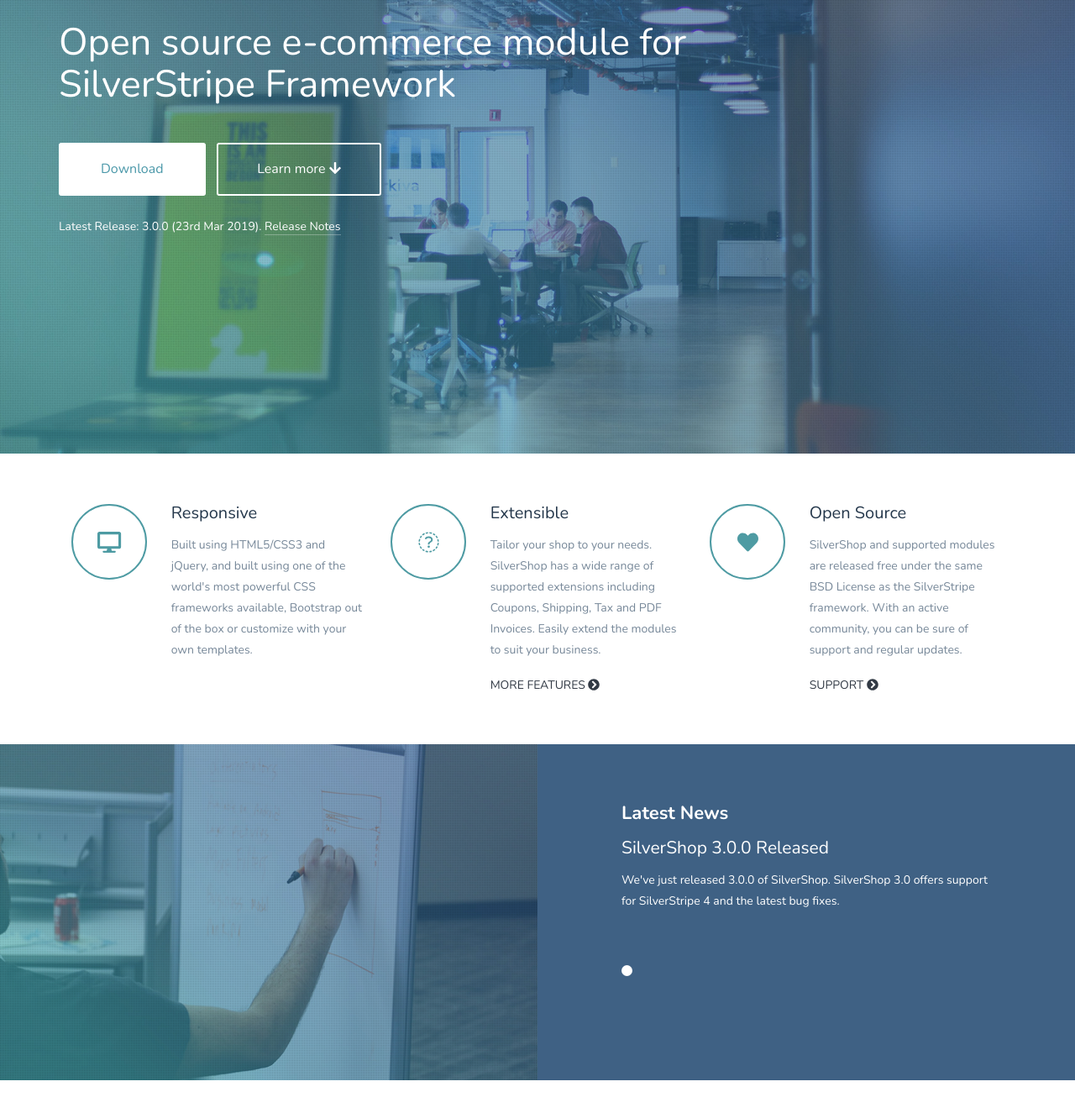
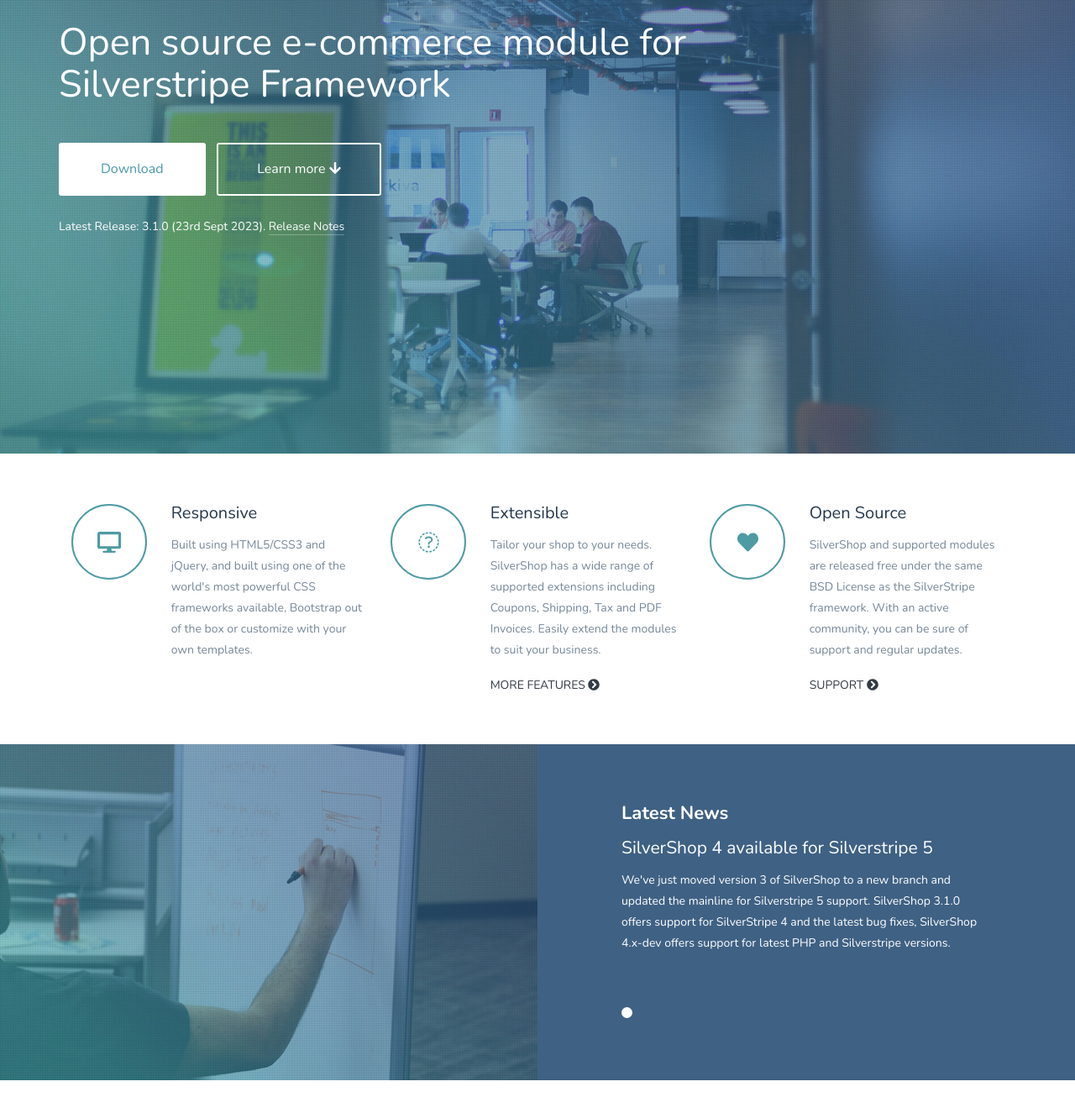
Before and after one commit to silvershop/silvershop.github.io, a Jekyll site: the page built from index.html, in a window 1280 px wide and 1400 px high, scrolled down 260 px. Shown: the top 1325 px of the window at 84% size. Built offline with Jekyll 4.4.1, drawn with Linux system fonts in a browser that asks for light colours; nearby versions of some CDN libraries.

Commit message:
tidy up, use ssl for fonts

```diff
--- a/_includes/footer.html
+++ b/_includes/footer.html
@@ -10,7 +10,6 @@
           <li><a href="/support">Support</a></li>
           <li><a href="https://github.com/silvershop/silvershop-core/tree/master/docs/en">Documentation</a></li>
           <li><a href="/download">Download</a></li>
-          <li><a href="https://twitter.com/silvershopcore">Twitter</a></li>
         </ul>
 
         <p>© SilverShop {{ 'now' | date: "%Y" }}. SilverShop is built by a team of <a href="https://github.com/silvershop/silvershop-core/graphs/contributors">volunteers</a>.</p>
--- a/_layouts/default.html
+++ b/_layouts/default.html
@@ -16,7 +16,7 @@
     <link href="/css/jquery.fancybox.css" rel="stylesheet">
     <link href="/css/flickity.css" rel="stylesheet" >
     <link href="/css/animate.css" rel="stylesheet">
-    <link href='http://fonts.googleapis.com/css?family=Nunito:400,300,700' rel='stylesheet' type='text/css'>
+    <link href='https://fonts.googleapis.com/css?family=Nunito:400,300,700' rel='stylesheet' type='text/css'>
     <link href="/css/styles.css" rel="stylesheet">
     <link href="/css/queries.css" rel="stylesheet">
     <script defer src="https://use.fontawesome.com/releases/v5.0.6/js/all.js"></script>
--- a/index.html
+++ b/index.html
@@ -22,11 +22,11 @@
 
       <div class="row hero-content">
         <div class="col-md-12">
-          <h1 class="animated fadeInDown">Open source e-commerce module for SilverStripe&nbsp;Framework</h1>
+          <h1 class="animated fadeInDown">Open source e-commerce module for Silverstripe&nbsp;Framework</h1>
 
           <a href="/download" class="use-btn animated fadeInUp">Download</a> <a href="#features" class="learn-btn animated fadeInUp">Learn more <i class="fa fa-arrow-down"></i></a>
 
-          <p class="animated fadeInUp">Latest Release: 3.0.0 (23rd Mar 2019). <a href="https://github.com/silvershop/silvershop-core/releases/tag/3.0.0">Release Notes</a></p>
+          <p class="animated fadeInUp">Latest Release: 3.1.0 (23rd Sept 2023). <a href="https://github.com/silvershop/silvershop-core/releases/tag/3.1.0">Release Notes</a></p>
         </div>
       </div>
     </div>
@@ -44,6 +44,7 @@
           </div>
           <div class="feature-content">
             <h1>Responsive</h1>
+
             <p>Built using HTML5/CSS3 and jQuery, and built using one of the world's most powerful CSS frameworks available, Bootstrap out of the box or customize with your own templates.</p>
           </div>
         </div>
@@ -53,6 +54,7 @@
           </div>
           <div class="feature-content">
             <h1>Extensible</h1>
+
             <p>Tailor your shop to your needs. SilverShop has a wide range of supported extensions including Coupons, Shipping, Tax and PDF Invoices. Easily extend the modules to suit your business.</p>
 
             <a href="/features" class="read-more-btn">More Features <i class="fa fa-chevron-circle-right"></i></a>
@@ -89,8 +91,8 @@
             <ul class="slides" id="featuresSlider">
               <li>
                 <h1><strong>Latest News</strong></h1>
-                <h2>SilverShop 3.0.0 Released</h2>
-                <p>We've just released 3.0.0 of SilverShop. SilverShop 3.0 offers support for SilverStripe 4 and the latest bug fixes.</p>
+                <h2>SilverShop 4 available for Silverstripe 5</h2>
+                <p>We've just moved version 3 of SilverShop to a new branch and updated the mainline for Silverstripe 5 support. SilverShop 3.1.0 offers support for SilverStripe 4 and the latest bug fixes, SilverShop 4.x-dev offers support for latest PHP and Silverstripe versions.</p>
               </li>
             </ul>
         </div>
--- a/support.html
+++ b/support.html
@@ -10,9 +10,9 @@
     <div class="container">
         <div class="row">
             <div class="col-md-7">
-				<p>For general problems and support, please start at the <a href="https://gitter.im/silvershop/silvershop-core">SilverShop Gitter IM channel</a>. If that doesn't work, post them to the <a href="http://www.silverstripe.org/community/forums/e-commerce-modules/">SilverStripe ecommerce Forum</a>, or ask on the #silverstripe IRC channel.</p>
+                <p>For general problems and support, please start at the <a href="https://www.silverstripe.org/community/slack-signup/">SilverStripe Slack channel (#ecommerce)</a>.</p>
 
-				<p>If you have any bugs to report, patches etc, please read our <a href="https://github.com/silvershop/silvershop-core/blob/master/CONTRIBUTING.md">Contributing Guidelines</a> and submit them to the <a href="https://github.com/silvershop/silvershop-core/issues">GitHub Issue Tracker</a>.</p>
+                <p>If you have any bugs to report, patches etc, please read our <a href="https://github.com/silvershop/silvershop-core/blob/main/CONTRIBUTING.md">Contributing Guidelines</a> and submit them to the <a href="https://github.com/silvershop/silvershop-core/issues">GitHub Issue Tracker</a>.</p>
 
         <p>We warmly welcome any new contributors or core team members. If you contribute regularly and want to help shape the direction of the open source module please get in touch with us!</p>
             </div>
```
Also changed, not shown: 2 other files. Lines whose indentation alone changed are shown as unchanged.
